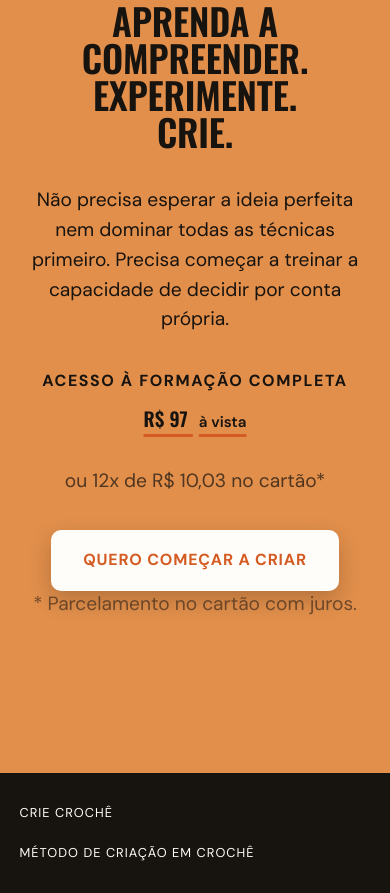
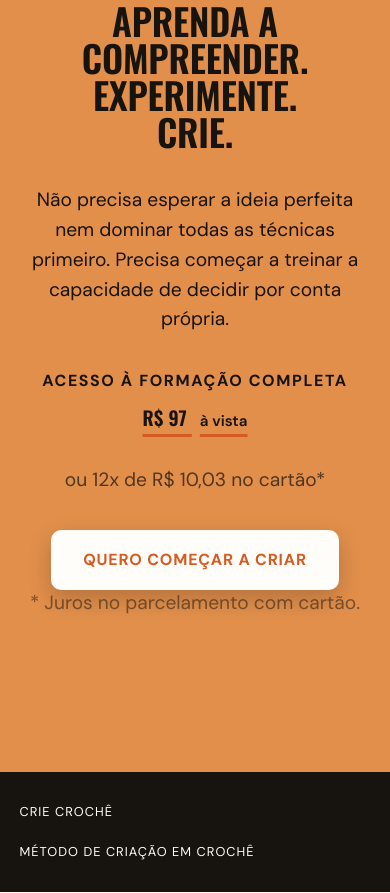
Before and after one commit to Pandora-virus/pagina-vendas-metodo, a plain HTML site: page index.html in a window 390 px wide. Shown: the part 8006-8899 px from the top of the page. Drawn offline with nearby package versions, Linux system fonts and the light colour scheme.

Commit message:
Ajusta titulo final e hierarquia do bloco de preco
- "Comece pelo metodo." / "Decida ate onde quer ir." em duas linhas
- "R$ 97" bem maior (4.6rem); "12x de R$ 10,03" logo abaixo, colado
- Nota vira "* Juros no parcelamento com cartao.", menor
- Espacamento entre o botao e a nota

Co-Authored-By: Claude Sonnet 5 <noreply@anthropic.com>
Claude-Session: https://claude.ai/code/session_01D3TeiwKB2rnWS9JVzFqNPU

```diff
--- a/index.html
+++ b/index.html
@@ -404,14 +404,14 @@
     .price-card__value {
       font-family: "Oswald", "Arial Narrow", sans-serif;
       font-weight: 600;
-      font-size: 2.7rem;
+      font-size: 4.6rem;
       letter-spacing: .01em;
-      line-height: 1.1;
-      margin: 0 0 6px;
+      line-height: 1.05;
+      margin: 0 0 3px;
       text-decoration: underline;
       text-decoration-color: var(--cta-orange);
       text-decoration-thickness: 3px;
-      text-underline-offset: 7px;
+      text-underline-offset: 8px;
     }
 
     .price-card__value span {
@@ -419,20 +419,20 @@
       font-size: .95rem;
       font-weight: 600;
       letter-spacing: 0;
-      margin-left: 6px;
+      margin-left: 8px;
     }
 
     .price-card__installment {
-      margin: 14px 0 24px;
-      font-size: .78rem;
+      margin: 6px 0 30px;
+      font-size: .74rem;
       color: rgba(23, 19, 15, .72);
     }
 
     .price-card__note {
-      margin: 12px 0 0;
-      font-size: .64rem;
+      margin: 26px 0 0;
+      font-size: .58rem;
       line-height: 1.4;
-      color: rgba(23, 19, 15, .55);
+      color: rgba(23, 19, 15, .52);
     }
 
     footer {
@@ -476,7 +476,7 @@
       .pillar h3 { font-size: 2.2rem; }
       .feature { padding: 30px; }
       footer { flex-direction: column; }
-      .price-card__value { font-size: 2.4rem; }
+      .price-card__value { font-size: 3.3rem; }
     }
   </style>
 </head>
@@ -651,7 +651,7 @@
         <div class="community-box">
           <div>
             <div class="section-label">07 / E depois?</div>
-            <h2 class="display">Comece pelo método. Decida até onde quer ir.</h2>
+            <h2 class="display">Comece pelo método.<br>Decida até onde quer ir.</h2>
             <p>
               O Método é o ponto de partida. Se depois você quiser seguir com
               desafios guiados, uma biblioteca de conteúdos e uma comunidade
@@ -683,7 +683,7 @@
           <p class="price-card__value">R$ 97 <span>à vista</span></p>
           <p class="price-card__installment">ou 12x de R$ 10,03 no cartão*</p>
           <a class="cta" href="https://hotmart.com/pt-br/marketplace/produtos/hagsxd-metodo-crie-croche-4q57j/N107291986P" target="_blank" rel="noopener">Quero começar a criar</a>
-          <p class="price-card__note">* Parcelamento no cartão com juros.</p>
+          <p class="price-card__note">* Juros no parcelamento com cartão.</p>
         </div>
       </div>
     </section>
```
